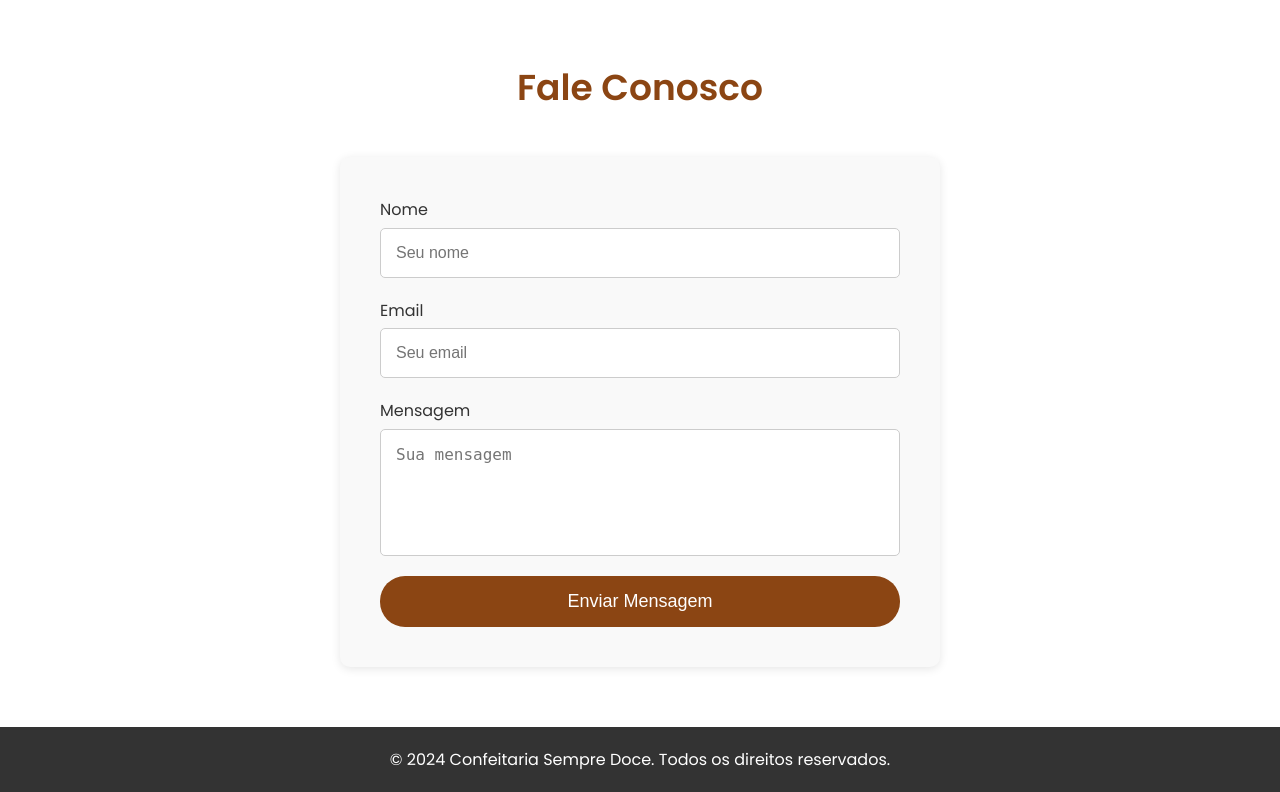
After one commit to anabocatto/site-confeitaria, a Flask app: page /contato in a window 1280 px wide. The commit adds this page. Shown: the part 479-1271 px from the top of the page. Run offline with Flask 3, Linux system fonts and the light colour scheme.

Commit message:
site atualizado

```diff
--- a/main.py
+++ b/main.py
@@ -4,7 +4,7 @@ app = Flask (__name__)
 
 
 @app.route("/")
-def incial():
+def inicial():
     return render_template("index.html")
 
 
@@ -20,5 +20,10 @@ def sobre():
 def contato():
     return render_template("contato.html")
 
+@app.route("/login")
+def login():
+    return render_template("login.html")
+
+
 if __name__ == '__main__':
     app.run(debug=True)
--- /dev/null
+++ b/templates/contato.html
@@ -0,0 +1,237 @@
+<!DOCTYPE html>
+<html lang="pt-BR">
+<head>
+    <meta charset="UTF-8">
+    <meta name="viewport" content="width=device-width, initial-scale=1.0">
+    <title>Contato - Confeitaria Sempre Doce</title>
+    <style>
+        /* Importação de fontes */
+        @import url('https://fonts.googleapis.com/css2?family=Poppins:wght@300;400;600&display=swap');
+
+        * {
+            margin: 0;
+            padding: 0;
+            box-sizing: border-box;
+        }
+
+        body {
+            font-family: 'Poppins', sans-serif;
+            line-height: 1.6;
+            color: #333;
+            background-color: #f4f4f4;
+        }
+
+        /* Navbar */
+        .navbar {
+            display: flex;
+            justify-content: space-between;
+            align-items: center;
+            padding: 20px;
+            background-color: #fff;
+            position: sticky;
+            top: 0;
+            z-index: 100;
+            box-shadow: 0 2px 5px rgba(0,0,0,0.1);
+        }
+
+        .logo {
+            font-size: 24px;
+            font-weight: 600;
+            color: #8B4513;
+            text-decoration: none;
+        }
+
+        .nav-links {
+            list-style: none;
+            display: flex;
+        }
+
+        .nav-links li {
+            margin-left: 20px;
+        }
+
+        .nav-links a {
+            text-decoration: none;
+            color: #333;
+            font-weight: 500;
+            transition: color 0.3s ease;
+        }
+
+        .nav-links a:hover {
+            color: #8B4513;
+        }
+
+        /* Hero Section */
+        .hero {
+            background: url('https://i.pinimg.com/originals/37/34/09/37340962d2b4a66aa807d83abf886f2c.jpg') no-repeat center center/cover;
+            height: 50vh;
+            display: flex;
+            align-items: center;
+            justify-content: center;
+            color: #fff;
+            text-align: center;
+            position: relative;
+        }
+
+        .hero::after {
+            content: '';
+            position: absolute;
+            top: 0;
+            left: 0;
+            width: 100%;
+            height: 100%;
+            background-color: rgba(0,0,0,0.5);
+        }
+
+        .hero-content {
+            z-index: 1;
+            max-width: 700px;
+            padding: 0 20px;
+        }
+
+        .hero h1 {
+            font-size: 48px;
+            margin-bottom: 20px;
+        }
+
+        /* Contact Section */
+        .contact {
+            padding: 60px 0;
+            background-color: #fff;
+        }
+
+        .container {
+            width: 90%;
+            max-width: 1200px;
+            margin: auto;
+        }
+
+        .contact h2 {
+            text-align: center;
+            margin-bottom: 40px;
+            font-size: 36px;
+            color: #8B4513;
+        }
+
+        .form-group {
+            margin-bottom: 20px;
+            display: flex;
+            flex-direction: column;
+        }
+
+        .form-group label {
+            margin-bottom: 5px;
+            font-weight: 500;
+        }
+
+        .form-group input,
+        .form-group textarea {
+            padding: 15px;
+            border: 1px solid #ccc;
+            border-radius: 5px;
+            font-size: 16px;
+            resize: none;
+        }
+
+        .contact form {
+            max-width: 600px;
+            margin: auto;
+            background-color: #f9f9f9;
+            padding: 40px;
+            border-radius: 10px;
+            box-shadow: 0 2px 10px rgba(0,0,0,0.1);
+        }
+
+        .contact .btn {
+            display: block;
+            width: 100%;
+            background-color: #8B4513;
+            color: #fff;
+            text-align: center;
+            padding: 15px;
+            font-size: 18px;
+            border-radius: 25px;
+            transition: background 0.3s ease;
+            border: none;
+            cursor: pointer;
+        }
+
+        .contact .btn:hover {
+            background-color: #A0522D;
+        }
+
+        /* Footer */
+        footer {
+            background-color: #333;
+            color: #fff;
+            text-align: center;
+            padding: 20px 0;
+        }
+
+        /* Responsive Styles */
+        @media (max-width: 768px) {
+            .hero h1 {
+                font-size: 36px;
+            }
+
+            .form-group input,
+            .form-group textarea {
+                font-size: 14px;
+            }
+
+            .contact .btn {
+                font-size: 16px;
+            }
+        }
+
+    </style>
+    <link rel="stylesheet" href="{{ url_for('static', filename='css/contato.css') }}">
+    <link href="https://fonts.googleapis.com/css2?family=Poppins:wght@300;400;600&display=swap" rel="stylesheet">
+</head>
+<body>
+    <header>
+        <nav class="navbar">
+            <div class="logo">Sempre Doce</div>
+            <ul class="nav-links">
+                <li><a href="{{ url_for('inicial') }}">Home</a></li>
+                <li><a href="{{ url_for('cardapio') }}">Cardápio</a></li>
+                <li><a href="{{ url_for('sobre') }}">Sobre</a></li>
+                <li><a href="{{ url_for('contato') }}">Contato</a></li>
+            </ul>
+        </nav>
+    </header>
+
+    <main>
+        <section class="hero">
+            <div class="hero-content">
+                <h1>Entre em Contato Conosco</h1>
+            </div>
+        </section>
+
+        <section class="contact">
+            <div class="container">
+                <h2>Fale Conosco</h2>
+                <form action="/enviar-contato" method="POST">
+                    <div class="form-group">
+                        <label for="nome">Nome</label>
+                        <input type="text" id="nome" name="nome" placeholder="Seu nome" required>
+                    </div>
+                    <div class="form-group">
+                        <label for="email">Email</label>
+                        <input type="email" id="email" name="email" placeholder="Seu email" required>
+                    </div>
+                    <div class="form-group">
+                        <label for="mensagem">Mensagem</label>
+                        <textarea id="mensagem" name="mensagem" rows="5" placeholder="Sua mensagem" required></textarea>
+                    </div>
+                    <button type="submit" class="btn">Enviar Mensagem</button>
+                </form>
+            </div>
+        </section>
+    </main>
+
+    <footer>
+        <p>&copy; 2024 Confeitaria Sempre Doce. Todos os direitos reservados.</p>
+    </footer>
+</body>
+</html>
--- a/templates/index.html
+++ b/templates/index.html
@@ -12,10 +12,10 @@
         <nav class="navbar">
             <div class="logo">Sempre Doce</div>
             <ul class="nav-links">
-                <li><a href="#">Home</a></li>
+                <li><a href="{{ url_for('inicial') }}">Home</a></li>
                 <li><a href="{{ url_for('cardapio') }}">Cardápio</a></li>
                 <li><a href="{{ url_for('sobre') }}">Sobre</a></li>
-                <li><a href="#">Contato</a></li>
+                <li><a href="{{ url_for('contato') }}">Contato</a></li>
             </ul>
             <div class="burger">
                 <span></span>
```
Also changed, not shown: templates/cardapio.html (+4 -4 lines), templates/sobre.html (+4 -4 lines).
